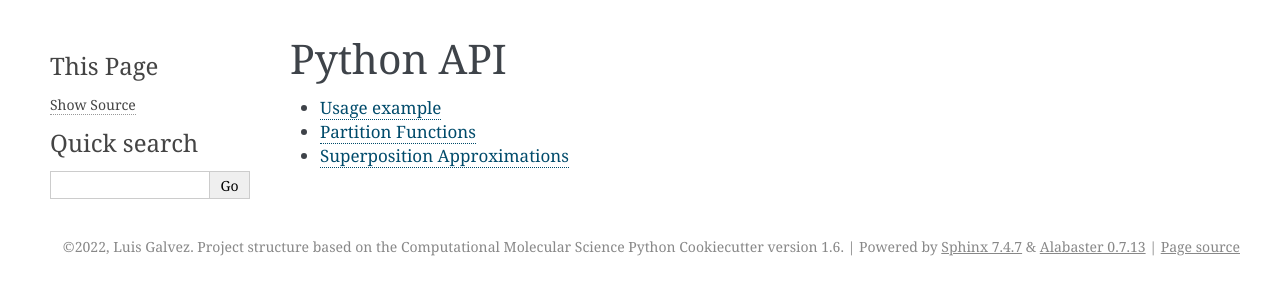
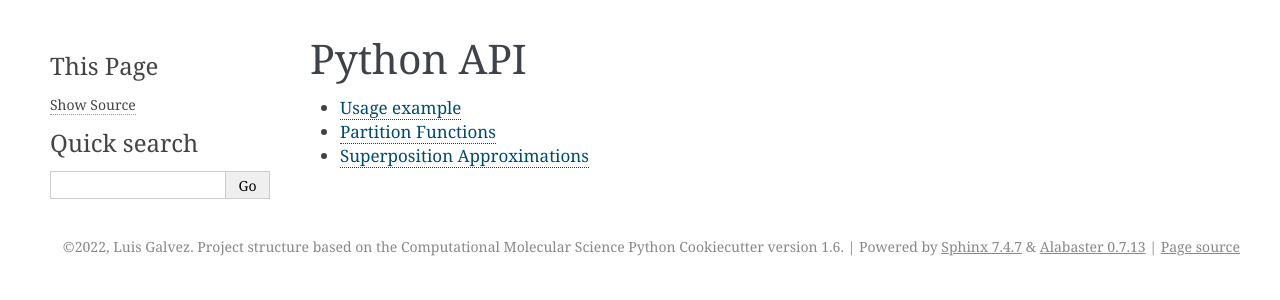
Before and after one commit to luis-galvez/OccuProb, a Sphinx documentation site: the page built from docs/api.rst, in a window 1280 px wide. Shown: the top 300 px of the page. Built offline with Sphinx 7.4.7, drawn with Linux system fonts in a browser that asks for light colours; the version number could not be read and is left out.

Commit message:
Update documentation format

```diff
--- a/docs/conf.py
+++ b/docs/conf.py
@@ -98,12 +98,13 @@ html_theme = 'alabaster'
 # documentation.
 #
 html_theme_options = {'body_text_align': 'justify',
-                      'page_width': '1200px'}
+                      'page_width': '1200px',
+                      'sidebar_width': '240px'}
 
 # Add any paths that contain custom static files (such as style sheets) here,
 # relative to this directory. They are copied after the builtin static files,
 # so a file named "default.css" will overwrite the builtin "default.css".
-html_static_path = ['_static']
+html_static_path = []
 
 # Custom sidebar templates, must be a dictionary that maps document names
 # to template names.
```
